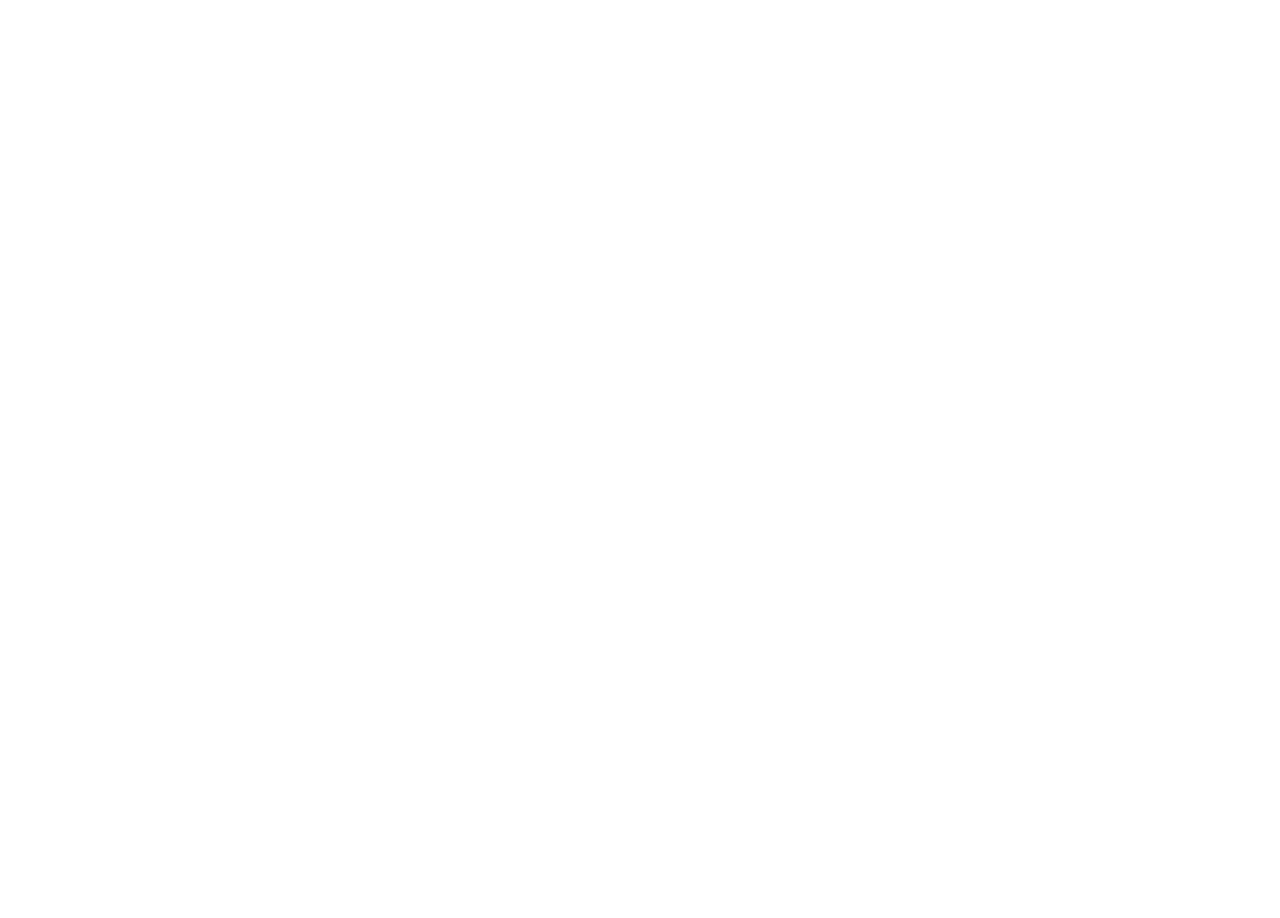
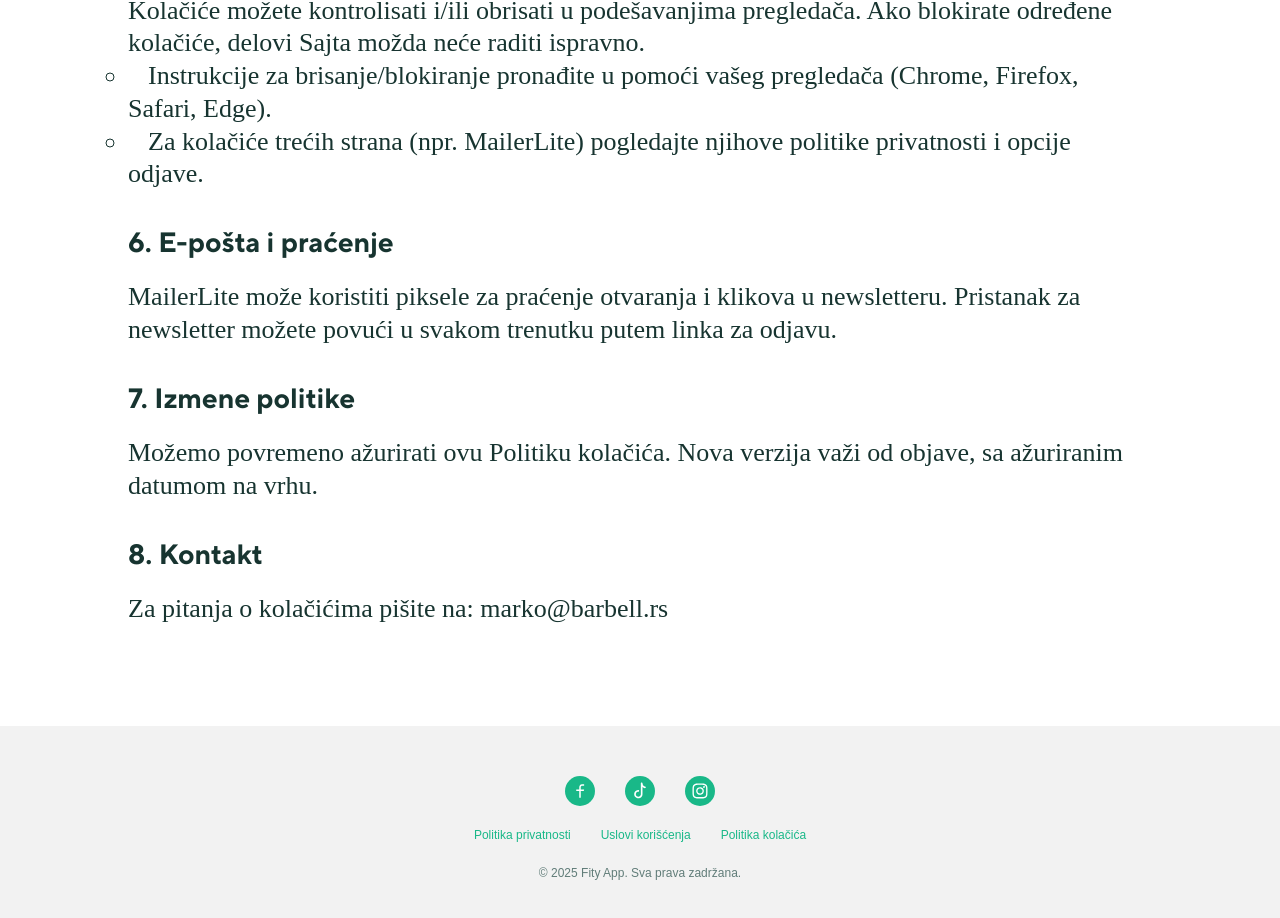
Before and after one commit to JankoB1/fity-landing, a React (Create React App) app: page /politika-kolacica in a window 1280 px wide. Before the commit this address had no page. Shown: the part 1257-2175 px from the top of the page. Before the commit the page ends 800 px from the top, so only its background shows below. Built offline with nearby package versions, Linux system fonts and the light colour scheme; a web font is replaced by a local one.

Commit message:
footer docs

```diff
--- a/src/App.tsx
+++ b/src/App.tsx
@@ -3,12 +3,16 @@
 import './App.css';
 import Home from './pages/Home';
 import PrivacyPolicy from "./pages/PrivacyPolicy";
+import Terms from "./pages/Terms";
+import CookiesTerms from "./pages/CookiesTerms";
 
 function App() {
   return (
   <Routes>
       <Route path="/" element={<Home />} />
-      <Route path="/privacy-policy" element={<PrivacyPolicy />} />
+      <Route path="/politika-privatnosti" element={<PrivacyPolicy />} />
+      <Route path="/uslovi-koriscenja" element={<Terms />} />
+      <Route path="/politika-kolacica" element={<CookiesTerms />} />
   </Routes>
   );
 };
--- a/src/components/Footer.tsx
+++ b/src/components/Footer.tsx
@@ -18,9 +18,9 @@
                 </a>
             </div>
             <div className="cookies-privacy flex mb-[20px] justify-center w-[100%]">
-                <a href="/privacy-policy" className="color-fity-green mr-[30px] font-medium text-[12px]">Politika privatnosti</a>
-                <a href="#" className="color-fity-green mr-[30px] font-medium text-[12px]">Uslovi korišćenja</a>
-                <a href="#" className="color-fity-green font-medium text-[12px]">Politika kolačića</a>
+                <a href="/politika-privatnosti" className="color-fity-green mr-[30px] font-medium text-[12px]">Politika privatnosti</a>
+                <a href="/uslovi-koriscenja" className="color-fity-green mr-[30px] font-medium text-[12px]">Uslovi korišćenja</a>
+                <a href="/politika-kolacica" className="color-fity-green font-medium text-[12px]">Politika kolačića</a>
             </div>
             <div>
                 <p className="text-center">© 2025 Fity App. Sva prava zadržana.</p>
--- a/src/index.css
+++ b/src/index.css
@@ -470,6 +470,19 @@
     margin-bottom: 20px;
 }
 
+.privacy-page li {
+    list-style: circle;
+}
+
+.privacy-page li::before {
+    content: '' !important;
+}
+
+.privacy-page li::marker {
+    position: absolute;
+    left: 10px;
+}
+
 @media only screen and (max-width: 800px) {
 
     html, body {
--- /dev/null
+++ b/src/pages/CookiesTerms.tsx
@@ -0,0 +1,62 @@
+import React from "react";
+import logo from "../assets/images/logo.png";
+import arrow from '../assets/images/arrow-privacy.svg';
+import Footer from "../components/Footer";
+
+function CookiesTerms() {
+    return (
+        <>
+            <div className="privacy-page">
+                <div className="policy-top">
+                    <img src={logo} className="hero-logo w-[65px]" alt="logo"/>
+                    <a href="/"><img src={arrow} alt=""/>Vrati se na početnu stranicu</a>
+                </div>
+                <h1>Politika kolačića</h1>
+                <p><strong>Poslednje ažuriranje:</strong> 15.08.2025.</p>
+
+                <h3>1. Šta su kolačići</h3>
+                <p>Kolačići su male tekstualne datoteke koje veb-sajt čuva na vašem uređaju radi poboljšanja funkcionalnosti i korisničkog iskustva.</p>
+
+                <h3>2. Ko postavlja kolačiće</h3>
+                <ul>
+                    <li><strong>Prvi kolačići:</strong> postavljamo ih mi (Sajt) radi osnovne funkcionalnosti.</li>
+                    <li><strong>Kolačići trećih strana:</strong> postavljaju servisi koje koristimo (npr. MailerLite) za ugrađene forme i statistiku isporuke e-pošte.</li>
+                </ul>
+
+                <h3>3. Vrste kolačića koje koristimo</h3>
+                <ul>
+                    <li><strong>Neophodni kolačići:</strong> omogućavaju osnovne funkcije Sajta i bezbednost.</li>
+                    <li><strong>Funkcionalni kolačići:</strong> pamte vaše izbore (npr. jezik).</li>
+                    <li><strong>Analitički kolačići:</strong> pomažu nam da razumemo korišćenje Sajta i unapredimo sadržaj.</li>
+                    <li><strong>Marketinški kolačići:</strong> koriste se za merenje efikasnosti kampanja i relevantno oglašavanje (ako je primenljivo).</li>
+                </ul>
+
+                <h3>4. Kako koristimo kolačiće</h3>
+                <ul>
+                    <li>Za osnovno funkcionisanje i bezbednost Sajta.</li>
+                    <li>Za prikaz i rad MailerLite ugrađene forme (može uključiti kolačiće i slične tehnologije trećih strana).</li>
+                    <li>Za agregirane statistike posećenosti i performansi (ako je primenljivo).</li>
+                </ul>
+
+                <h3>5. Upravljanje kolačićima</h3>
+                <p>Kolačiće možete kontrolisati i/ili obrisati u podešavanjima pregledača. Ako blokirate određene kolačiće, delovi Sajta možda neće raditi ispravno.</p>
+                <ul>
+                    <li>Instrukcije za brisanje/blokiranje pronađite u pomoći vašeg pregledača (Chrome, Firefox, Safari, Edge).</li>
+                    <li>Za kolačiće trećih strana (npr. MailerLite) pogledajte njihove politike privatnosti i opcije odjave.</li>
+                </ul>
+
+                <h3>6. E-pošta i praćenje</h3>
+                <p>MailerLite može koristiti piksele za praćenje otvaranja i klikova u newsletteru. Pristanak za newsletter možete povući u svakom trenutku putem linka za odjavu.</p>
+
+                <h3>7. Izmene politike</h3>
+                <p>Možemo povremeno ažurirati ovu Politiku kolačića. Nova verzija važi od objave, sa ažuriranim datumom na vrhu.</p>
+
+                <h3>8. Kontakt</h3>
+                <p>Za pitanja o kolačićima pišite na: <strong>marko@barbell.rs</strong></p>
+            </div>
+            <Footer></Footer>
+        </>
+    );
+};
+
+export default CookiesTerms;
--- a/src/pages/PrivacyPolicy.tsx
+++ b/src/pages/PrivacyPolicy.tsx
@@ -1,22 +1,24 @@
 import React from "react";
 import logo from "../assets/images/logo.png";
 import arrow from '../assets/images/arrow-privacy.svg';
+import Footer from "../components/Footer";
 
 function PrivacyPolicy() {
     return (
+        <>
             <div className="privacy-page">
                 <div className="policy-top">
                     <img src={logo} className="hero-logo w-[65px]" alt="logo"/>
                     <a href="/"><img src={arrow} alt=""/>Vrati se na početnu stranicu</a>
                 </div>
                 <h1>Politika privatnosti</h1>
-            <p><strong>Poslednje ažuriranje:</strong> [unesite datum]</p>
+                <p><strong>Poslednje ažuriranje:</strong> 15.08.2025.</p>
 
                 <h3>1. Ko je rukovalac podacima</h3>
-            <p>[Rukovalac: naziv firme/preduzetnika]</p>
-            <p>[Adresa]</p>
-            <p>[PIB/Matični broj, ako primenljivo]</p>
-            <p>Kontakt: [e-mail za privatnost] [telefon, opcionalno]</p>
+                <p>Marko Ristić PR Barbell</p>
+                <p>Pop Lukina 5, Šabac, 15000</p>
+                <p>68026032</p>
+                <p>Kontakt: marko@barbell.rs</p>
 
                 <h3>2. Koje podatke obrađujemo</h3>
                 <ul>
@@ -37,7 +39,6 @@
                 <h3>5. Primaoci / obrađivači (procesori)</h3>
                 <ul>
                     <li>MailerLite (provajder e-mail marketing platforme) – obrađivač u naše ime.</li>
-                <li>[Hosting provajder], ako primenljivo.</li>
                 </ul>
                 <p>MailerLite može obrađivati podatke na serverima van vaše države. U tom slučaju primenjuju se odgovarajuće mere zaštite (npr. standardne ugovorne klauzule). Detalji su dostupni u njihovoj politici privatnosti i DPA-u.</p>
 
@@ -54,7 +55,7 @@
                     <li>Pravo na prigovor (gde je primenljivo)</li>
                     <li>Pravo na povlačenje pristanka u svakom trenutku (bez uticaja na zakonitost pre povlačenja)</li>
                 </ul>
-            <p>Zahtev možete poslati na: <strong>[e-mail za privatnost]</strong>. Takođe, u svakom newsletteru postoji link za odjavu (unsubscribe).</p>
+                <p>Zahtev možete poslati na: <strong>marko@barbell.rs</strong>. Takođe, u svakom newsletteru postoji link za odjavu (unsubscribe).</p>
                 <p>Ako smatrate da se vaši podaci obrađuju suprotno propisima, možete podneti pritužbu nadležnom nadzornom organu (u RS: Poverenik za informacije od javnog značaja i zaštitu podataka o ličnosti).</p>
 
                 <h3>8. Kolačići i treće strane</h3>
@@ -69,8 +70,10 @@
                 <h3>11. Izmene ove politike</h3>
                 <p>Ovu politiku možemo povremeno ažurirati. Nova verzija važi od objave na ovoj stranici, sa ažuriranim datumom na vrhu.</p>
 
-            <p><strong>Kontakt za privatnost:</strong> [e-mail za privatnost]</p>
+                <p><strong>Kontakt za privatnost:</strong> marko@barbell.rs</p>
             </div>
+            <Footer></Footer>
+        </>
     );
 };
 
--- /dev/null
+++ b/src/pages/Terms.tsx
@@ -0,0 +1,77 @@
+import React from "react";
+import logo from "../assets/images/logo.png";
+import arrow from '../assets/images/arrow-privacy.svg';
+import Footer from "../components/Footer";
+
+function Terms() {
+    return (
+        <>
+            <div className="privacy-page">
+                <div className="policy-top">
+                    <img src={logo} className="hero-logo w-[65px]" alt="logo"/>
+                    <a href="/"><img src={arrow} alt=""/>Vrati se na početnu stranicu</a>
+                </div>
+                <h1>Uslovi korišćenja</h1>
+                <p><strong>Poslednje ažuriranje:</strong> 15.08.2025.</p>
+
+                <h3>1. Uvod</h3>
+                <p>Ovi Uslovi korišćenja uređuju upotrebu veb-sajta [naziv sajta/domena] (u daljem tekstu: „Sajt”). Korišćenjem Sajta prihvatate ove Uslove. Ako se ne slažete, nemojte koristiti Sajt.</p>
+
+                <h3>2. Rukovalac i kontakt</h3>
+                <p>[Naziv pravnog lica/preduzetnika]</p>
+                <p>[Adresa sedišta]</p>
+                <p>Kontakt: [e-mail za podršku]</p>
+
+                <h3>3. Definicije</h3>
+                <ul>
+                    <li>„Korisnik” – svako lice koje pristupa ili koristi Sajt.</li>
+                    <li>„Sadržaj” – svi tekstovi, slike, video, informacije i drugi materijali na Sajtu.</li>
+                    <li>„Newsletter” – elektronske poruke koje šaljemo korisnicima koji su dali pristanak.</li>
+                </ul>
+
+                <h3>4. Prihvatanje uslova</h3>
+                <p>Pristupom Sajtu potvrđujete da ste punoletni i poslovno sposobni ili da imate ovlašćenje zakonskog zastupnika.</p>
+
+                <h3>5. Korišćenje Sajta</h3>
+                <ul>
+                    <li>Obavezujete se da Sajt nećete koristiti protivno važećim propisima.</li>
+                    <li>Nećete pokušavati neovlašćen pristup (npr. hakovanje, zaobilaženje bezbednosti).</li>
+                    <li>Nećete postavljati štetan ili nezakonit sadržaj.</li>
+                </ul>
+
+                <h3>6. Nalog i newsletter</h3>
+                <p>Ako se prijavite putem MailerLite forme za newsletter, odgovorni ste za tačnost dostavljenih podataka. Pristanak možete povući u svakom trenutku putem linka za odjavu u e-porukama.</p>
+
+                <h3>7. Intelektualna svojina</h3>
+                <p>Sadržaj na Sajtu je zaštićen autorskim i srodnim pravima. Nije dozvoljeno kopiranje, distribucija ili korišćenje bez našeg prethodnog pisanog odobrenja, osim u meri dozvoljenoj zakonom.</p>
+
+                <h3>8. Sadržaj trećih lica i linkovi</h3>
+                <p>Sajt može sadržati linkove ka sajtovima trećih lica (npr. MailerLite). Ne snosimo odgovornost za njihove sadržaje i politike.</p>
+
+                <h3>9. Odricanje od odgovornosti</h3>
+                <ul>
+                    <li>Sajt se pruža „takav kakav jeste”, bez garancija bilo koje vrste.</li>
+                    <li>Ne garantujemo neprekidnu dostupnost ili odsustvo grešaka.</li>
+                </ul>
+
+                <h3>10. Ograničenje odgovornosti</h3>
+                <p>U meri dozvoljenoj zakonom, ne odgovaramo za indirektnu, slučajnu ili posledičnu štetu nastalu korišćenjem Sajta.</p>
+
+                <h3>11. Naknada štete</h3>
+                <p>Saglasni ste da ćete nas obeštetiti za sve zahteve trećih lica proistekle iz vašeg nezakonitog korišćenja Sajta.</p>
+
+                <h3>12. Izmene uslova</h3>
+                <p>Zadržavamo pravo izmene Uslova. Izmenjeni Uslovi važe od objave na ovoj stranici, sa ažuriranim datumom.</p>
+
+                <h3>13. Važeće pravo i nadležnost</h3>
+                <p>Na ove Uslove primenjuje se pravo Republike Srbije. Za sporove je nadležan sud prema sedištu rukovaoca, osim ako obavezni propisi ne nalažu drugačije.</p>
+
+                <h3>14. Kontakt</h3>
+                <p>Za pitanja u vezi sa ovim Uslovima pišite na: <strong>marko@barbell.rs</strong></p>
+            </div>
+            <Footer></Footer>
+        </>
+    );
+};
+
+export default Terms;
```
Lines whose indentation alone changed are shown as unchanged.
